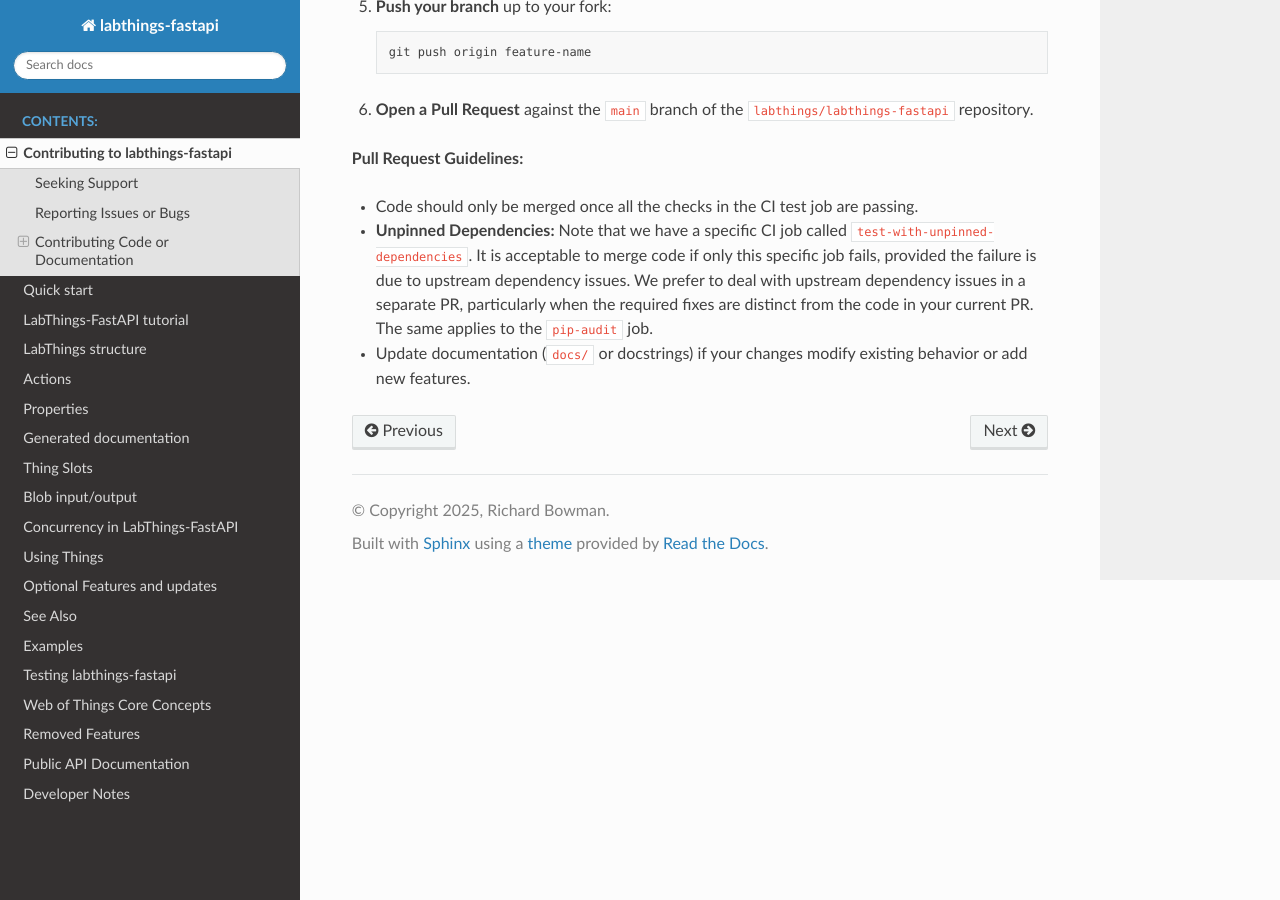
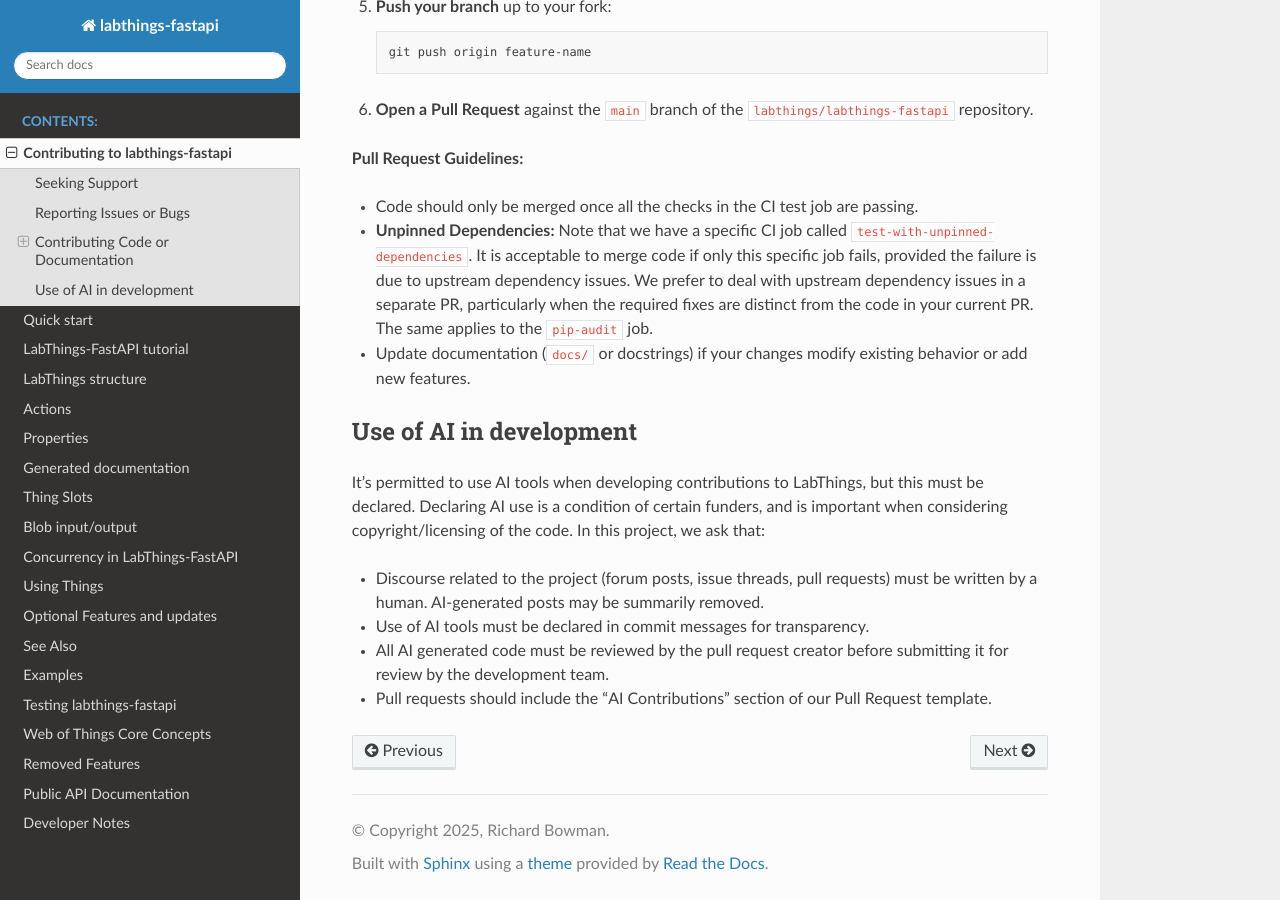
Before and after one commit to labthings/labthings-fastapi, a Sphinx documentation site: the page built from docs/source/contributing.md, in a window 1280 px wide and 900 px high, scrolled down 2783 px. Built offline with Sphinx 7.4.7 and the Read the Docs theme 3.1.0, drawn with Linux system fonts in a browser that asks for light colours; pages that are not in the unit, such as notebooks, are missing from menus; the version number is read from the project's files by our own code.

Commit message:
Add AI contributions to CONTRIBUTING

```diff
--- a/docs/source/contributing.md
+++ b/docs/source/contributing.md
@@ -113,6 +113,15 @@
 * **Unpinned Dependencies:** Note that we have a specific CI job called `test-with-unpinned-dependencies`. It is acceptable to merge code if only this specific job fails, provided the failure is due to upstream dependency issues. We prefer to deal with upstream dependency issues in a separate PR, particularly when the required fixes are distinct from the code in your current PR. The same applies to the `pip-audit` job.
 * Update documentation (`docs/` or docstrings) if your changes modify existing behavior or add new features.
 
+## Use of AI in development
+
+It's permitted to use AI tools when developing contributions to LabThings, but this must be declared. Declaring AI use is a condition of certain funders, and is important when considering copyright/licensing of the code. In this project, we ask that:
+
+* Discourse related to the project (forum posts, issue threads, pull requests) must be written by a human. AI-generated posts may be summarily removed.
+* Use of AI tools must be declared in commit messages for transparency.
+* All AI generated code must be reviewed by the pull request creator before submitting it for review by the development team.
+* Pull requests should include the "AI Contributions" section of our Pull Request template.
+
 [readthedocs]: https://labthings-fastapi.readthedocs.io/
 [GitHub Issues page]: https://github.com/labthings/labthings-fastapi/issues
 [OpenFlexure Forum]: https://openflexure.discourse.group/
```
Also changed, not shown: CONTRIBUTING.md (+1 -3 lines).
